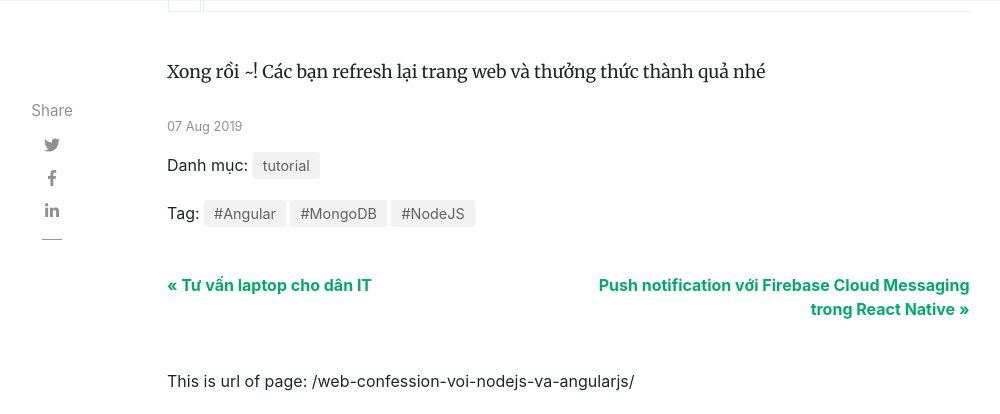
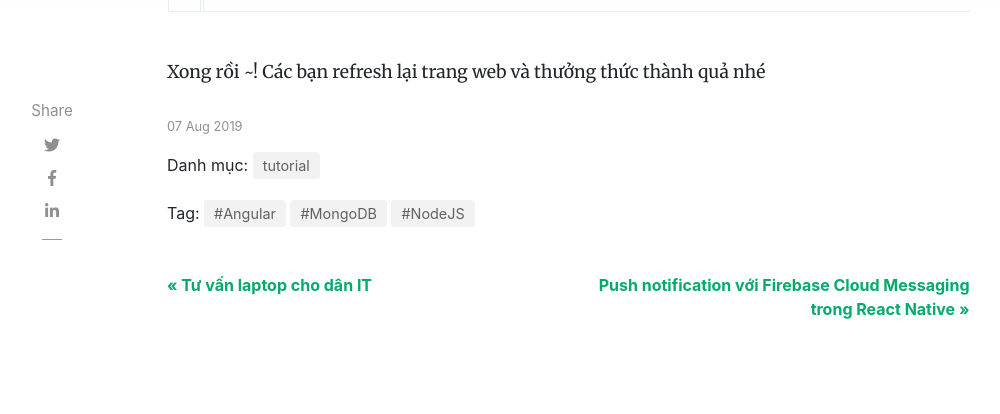
Before and after one commit to tuitucode/tuitucode.github.io, a Jekyll site: the page built from _posts/2019-08-07-web-confession-voi-nodejs-va-angularjs.md, in a window 1280 px wide and 900 px high, scrolled down 12933 px, cut to the strip 0-414 px from the top of the window. Shown: the whole strip, without its empty margins (118-1118 px from the left). Built offline with Jekyll 4.4.1, drawn with Linux system fonts in a browser that asks for light colours; nearby versions of some CDN libraries; comment, search, counter and statistics services are not loaded.

Commit message:
Update post.html

```diff
--- a/_layouts/post.html
+++ b/_layouts/post.html
@@ -149,8 +149,7 @@
         <div id="comments" class="row justify-content-center mb-5">
             <div class="col-md-8">
                 {% include facebook.html %}
-                <div class="fb-comments" data-href="{{ page.url }}" data-width="" data-numposts="5"></div>
-                <div>This is url of page: {{site.baseurl}}{{ page.url }}</div>
+                <div class="fb-comments" data-href="http://tuitucode.me/{{ page.url }}" data-width="" data-numposts="5"></div>
             </div>
         </div>
     </div>
```
